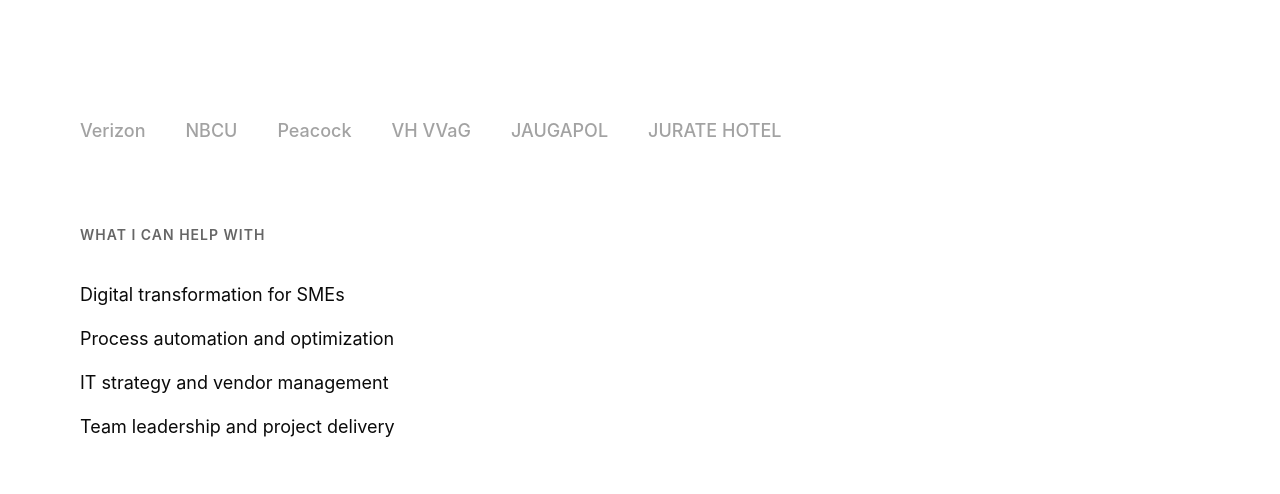
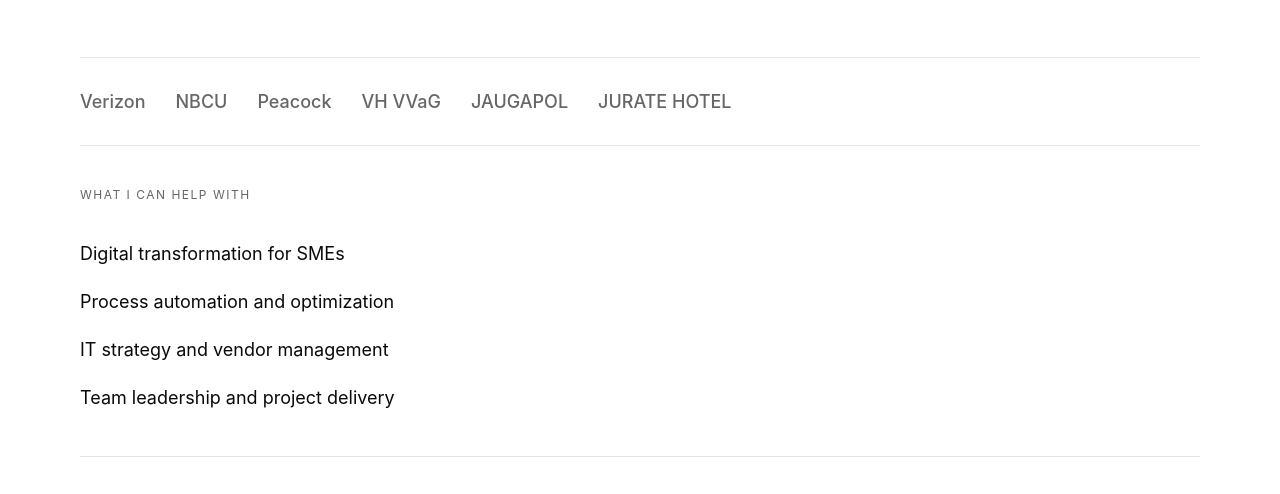
Before and after one commit to vadimgumarov/Resume, a plain HTML site: page index.html in a window 1280 px wide. Shown: the part 439-933 px from the top of the page. Drawn offline with Linux system fonts and the light colour scheme.

Commit message:
Improve visual design with section separators, company logos, and refined spacing

```diff
--- a/index.html
+++ b/index.html
@@ -46,7 +46,7 @@
             grid-template-columns: 1fr auto;
             gap: 80px;
             align-items: start;
-            margin-bottom: 120px;
+            margin-bottom: 60px;
         }
 
         .hero-content {
@@ -135,16 +135,41 @@
             fill: currentColor;
         }
 
+        /* Section Separator */
+        .section-separator {
+            height: 1px;
+            background-color: var(--gray-border);
+            margin: 40px 0;
+        }
+
         /* Company Logos */
         .company-logos {
             display: flex;
             align-items: center;
-            gap: 40px;
-            margin-bottom: 80px;
-            opacity: 0.6;
+            gap: 30px;
+            margin: 40px 0;
+            padding: 30px 0;
+            border-top: 1px solid var(--gray-border);
+            border-bottom: 1px solid var(--gray-border);
         }
 
         .company-logo {
+            color: var(--gray-medium);
+            opacity: 0.7;
+            transition: opacity 0.2s ease;
+        }
+
+        .company-logo svg {
+            height: 24px;
+            width: auto;
+        }
+
+        .company-logo img {
+            height: 100%;
+            width: auto;
+        }
+
+        .company-logo-text {
             font-size: 18px;
             font-weight: 500;
             color: var(--gray-medium);
@@ -158,17 +183,17 @@
 
         /* Section Headers */
         .section-header {
-            font-size: 14px;
-            font-weight: 600;
+            font-size: 12px;
+            font-weight: 400;
             color: var(--gray-medium);
             text-transform: uppercase;
-            letter-spacing: 1px;
+            letter-spacing: 1.5px;
             margin-bottom: 32px;
         }
 
         /* What I Can Help With */
         .help-section {
-            margin-bottom: 80px;
+            margin-bottom: 40px;
         }
 
         .help-list {
@@ -179,12 +204,13 @@
 
         .help-list li {
             color: var(--primary-dark);
-            margin-bottom: 8px;
+            margin-bottom: 12px;
+            font-weight: 400;
         }
 
         /* Experience */
         .experience-section {
-            margin-bottom: 80px;
+            margin-bottom: 40px;
         }
 
         .experience-item {
@@ -192,8 +218,8 @@
         }
 
         .experience-role {
-            font-size: 18px;
-            font-weight: 600;
+            font-size: 16px;
+            font-weight: 700;
             color: var(--primary-dark);
             margin-bottom: 8px;
         }
@@ -295,12 +321,12 @@
 
         <!-- Company Logos -->
         <div class="company-logos">
-            <span class="company-logo">Verizon</span>
-            <span class="company-logo">NBCU</span>
-            <span class="company-logo">Peacock</span>
-            <span class="company-logo">VH VVaG</span>
-            <span class="company-logo">JAUGAPOL</span>
-            <span class="company-logo">JURATE HOTEL</span>
+            <span class="company-logo-text">Verizon</span>
+            <span class="company-logo-text">NBCU</span>
+            <span class="company-logo-text">Peacock</span>
+            <span class="company-logo-text">VH VVaG</span>
+            <span class="company-logo-text">JAUGAPOL</span>
+            <span class="company-logo-text">JURATE HOTEL</span>
         </div>
 
         <!-- What I Can Help With -->
@@ -313,6 +339,8 @@
                 <li>Team leadership and project delivery</li>
             </ul>
         </section>
+
+        <div class="section-separator"></div>
 
         <!-- Experience -->
         <section class="experience-section">
```
